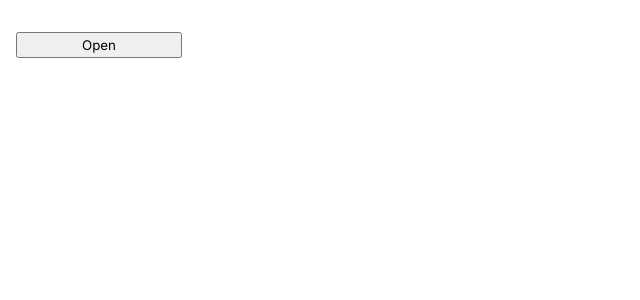
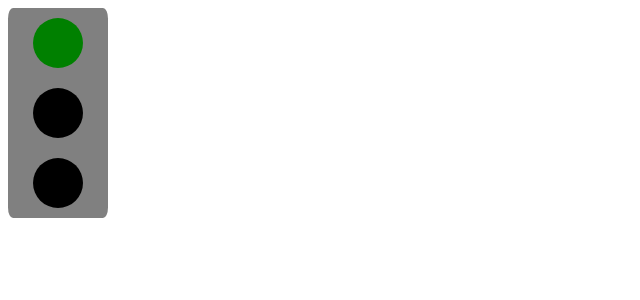
Before and after one commit to AbiScripter/React-Problems, a React (Create React App) app: page / in a window 1280 px wide. Shown: the top 300 px of the page, without its empty margins (0-640 px from the left). Built offline with nearby package versions, Linux system fonts and the light colour scheme.

Commit message:
trafficlight

```diff
--- a/src/App.js
+++ b/src/App.js
@@ -1,10 +1,10 @@
 import "./App.css";
-import Modal from "./problems/Modal/Modal";
+import Traffic from "./TrafficLights/Traffic";
 
 function App() {
   return (
     <div className="App">
-      <Modal />
+      <Traffic />
     </div>
   );
 }
--- /dev/null
+++ b/src/TrafficLights/Traffic.css
@@ -0,0 +1,16 @@
+.traffic-light {
+  display: flex;
+  flex-direction: column;
+  align-items: center;
+  background-color: gray;
+  width: 100px;
+  border-radius: 5%;
+}
+
+p {
+  width: 50px;
+  height: 50px;
+  margin: 10px;
+  border-radius: 50%;
+  background-color: black;
+}
--- /dev/null
+++ b/src/TrafficLights/Traffic.js
@@ -0,0 +1,38 @@
+import React, { useEffect, useState } from "react";
+import "./Traffic.css";
+
+const Traffic = () => {
+  const [currentLight, setCurrentLight] = useState(0);
+
+  function getDelay(i) {
+    if (i === 0) return 3000;
+    if (i === 1) return 500;
+    else {
+      return 4000;
+    }
+  }
+
+  useEffect(() => {
+    let delay = getDelay(currentLight);
+
+    let intervalId = setInterval(() => {
+      setCurrentLight((prev) => (prev + 1) % 3);
+    }, delay);
+
+    return () => clearInterval(intervalId);
+  }, [currentLight]);
+
+  return (
+    <div className="traffic-light">
+      <p
+        style={{ backgroundColor: `${currentLight === 0 ? "green" : ""}` }}
+      ></p>
+      <p
+        style={{ backgroundColor: `${currentLight === 1 ? "yellow" : ""}` }}
+      ></p>
+      <p style={{ backgroundColor: `${currentLight === 2 ? "red" : ""}` }}></p>
+    </div>
+  );
+};
+
+export default Traffic;
```
